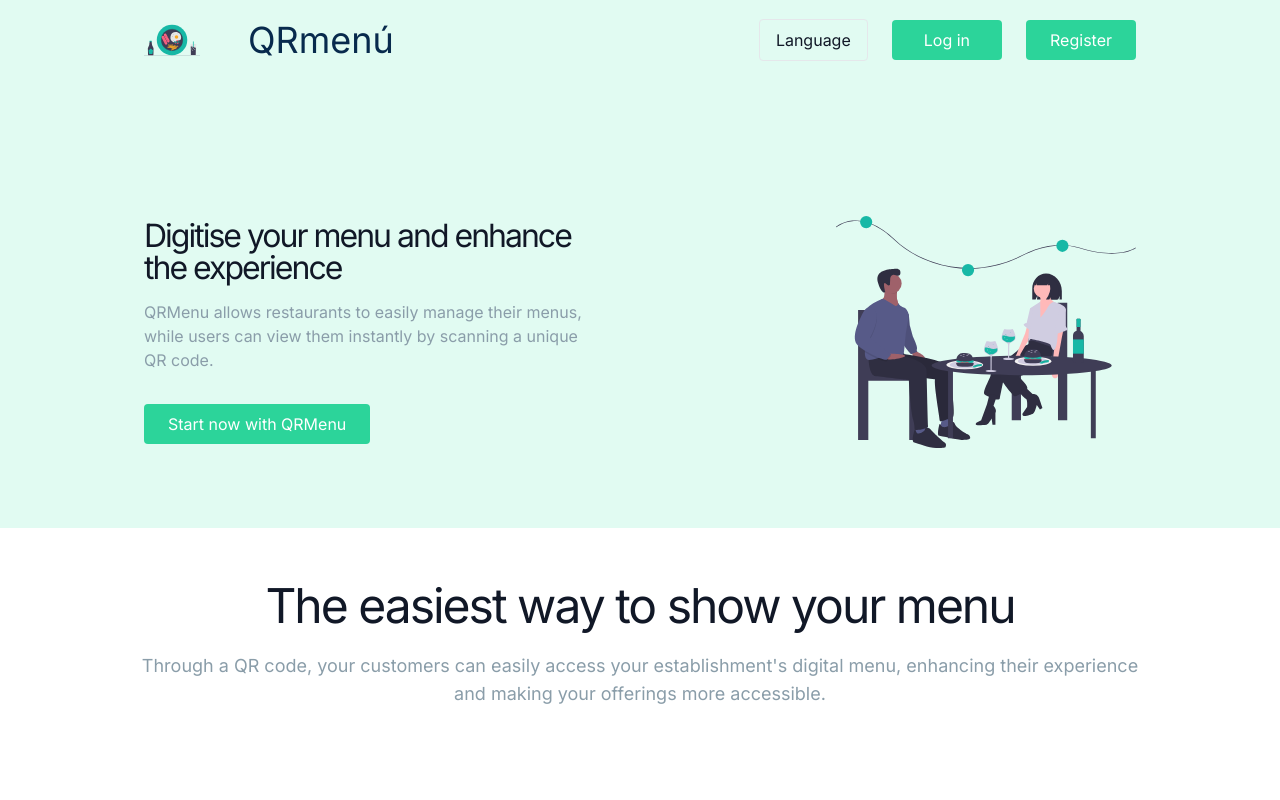
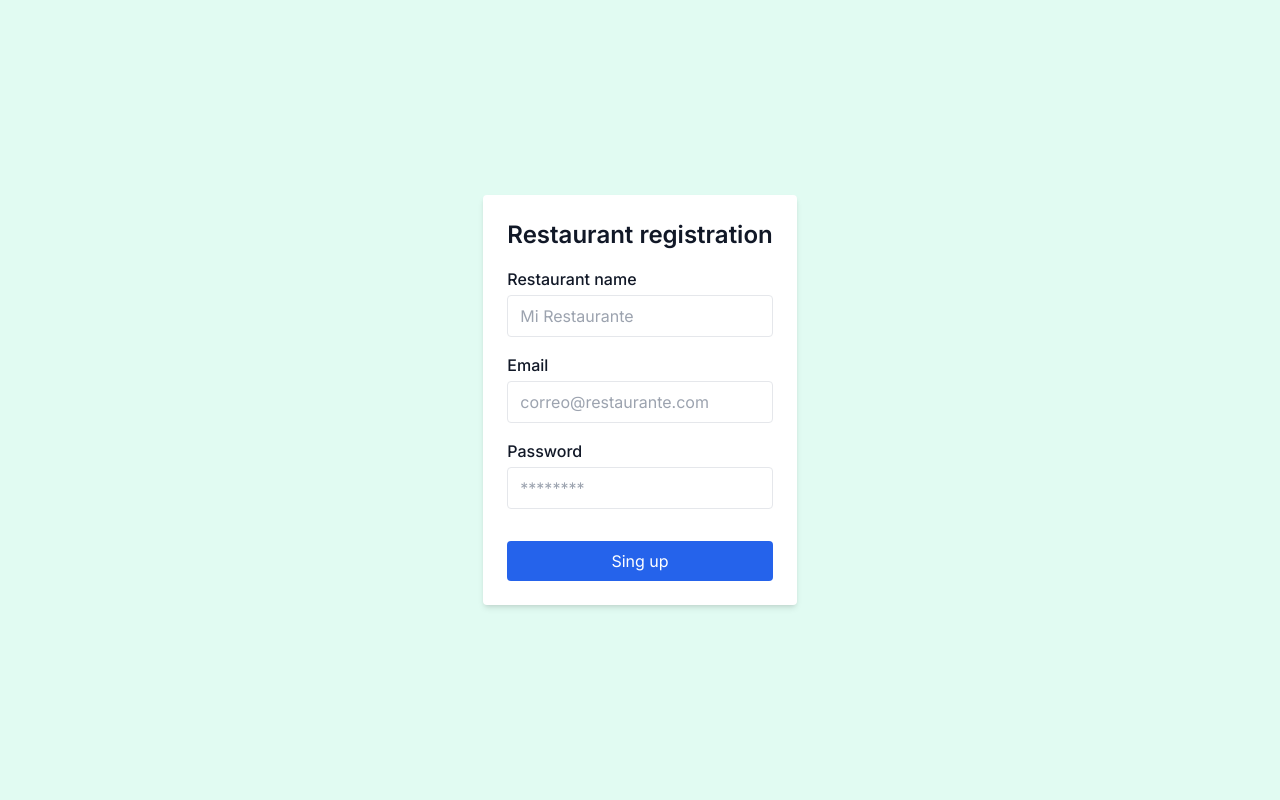
Before and after one commit to jfernandezcl/QRmenu, a React (Vite) app in the folder frontend/: page /register in a window 1280 px wide. Shown: the top 800 px of the page. Built offline with nearby package versions, Linux system fonts and the light colour scheme.

Commit message:
feature: implement registration form and update home page layout

```diff
--- a/frontend/src/App.tsx
+++ b/frontend/src/App.tsx
@@ -1,24 +1,15 @@
-import Header from "./components/Header.tsx";
-import IntroSection from "./components/IntroSection.tsx";
-import InfoSection from "./components/InfoSection.tsx";
-import Footer from "./components/Footer.tsx";
+import { BrowserRouter as Router, Routes, Route } from "react-router-dom";
+import Home from "./pages/Home";
+import Register from "./pages/Register";
 
 function App() {
   return (
-    <>
-      <div className="w-full bg-background">
-        <Header />
-        <IntroSection />
-      </div>
-
-      <div>
-        <InfoSection />
-      </div>
-
-      <div>
-        <Footer />
-      </div>
-    </>
+    <Router>
+      <Routes>
+        <Route path="/" element={<Home />} />
+        <Route path="/register" element={<Register />} />
+      </Routes>
+    </Router>
   );
 }
 
--- a/frontend/src/components/Header.tsx
+++ b/frontend/src/components/Header.tsx
@@ -6,9 +6,11 @@ import {
   DropdownMenuItem,
 } from "./ui/dropdown-menu";
 import undraw_breakfast from "../images/undraw_breakfast.svg";
+import { useNavigate } from "react-router-dom";
 
 export default function Header() {
   const { t, i18n } = useTranslation();
+  const navigate = useNavigate();
 
   const changeLanguage = (lng: "en" | "es") => {
     i18n.changeLanguage(lng);
@@ -44,7 +46,10 @@ export default function Header() {
             {t("buttons.login")}
           </button>
 
-          <button className="px-2 py-1 sm:px-6 sm:py-2 text-textQuaternary bg-buttonPrimary rounded hover:bg-hoverPrimary text-sm sm:text-base">
+          <button
+            className="px-2 py-1 sm:px-6 sm:py-2 text-textQuaternary bg-buttonPrimary rounded hover:bg-hoverPrimary text-sm sm:text-base"
+            onClick={() => navigate("/register")}
+          >
             {t("buttons.register")}
           </button>
         </div>
--- /dev/null
+++ b/frontend/src/components/RegisterForm.tsx
@@ -0,0 +1,93 @@
+import { useTranslation } from "react-i18next";
+import React from "react";
+import { useForm } from "react-hook-form";
+import { z } from "zod";
+import { zodResolver } from "@hookform/resolvers/zod";
+
+const registerSchema = z.object({
+  restaurantName: z.string().min(2, "El nombre es obligatorio"),
+  email: z.string().email("Email inválido"),
+  password: z.string().min(6, "Mínimo 6 caracteres"),
+});
+
+type RegisterFormData = z.infer<typeof registerSchema>;
+
+export default function RegisterForm() {
+  const { t } = useTranslation();
+
+  const {
+    register,
+    handleSubmit,
+    formState: { errors },
+  } = useForm<RegisterFormData>({
+    resolver: zodResolver(registerSchema),
+  });
+
+  const onSubmit = (data: RegisterFormData) => {
+    console.log("Formulario enviado:", data);
+  };
+
+  return (
+    <form
+      onSubmit={handleSubmit(onSubmit)}
+      className="max-w-md mx-auto p-6 bg-white rounded shadow-md flex flex-col gap-4"
+    >
+      <h2 className="text-2xl font-semibold text-center">
+        {t("register.title")}
+      </h2>
+
+      <div className="flex flex-col">
+        <label className="mb-1 font-medium">
+          {t("labels.restaurant_name")}
+        </label>
+        <input
+          {...register("restaurantName")}
+          className="px-3 py-2 border rounded focus:outline-none focus:ring-2 focus:ring-blue-500"
+          placeholder="Mi Restaurante"
+        />
+        {errors.restaurantName && (
+          <span className="text-red-500 text-sm mt-1">
+            {errors.restaurantName.message}
+          </span>
+        )}
+      </div>
+
+      <div className="flex flex-col">
+        <label className="mb-1 font-medium">{t("labels.email")}</label>
+        <input
+          {...register("email")}
+          type="email"
+          className="px-3 py-2 border rounded focus:outline-none focus:ring-2 focus:ring-blue-500"
+          placeholder="correo@restaurante.com"
+        />
+        {errors.email && (
+          <span className="text-red-500 text-sm mt-1">
+            {errors.email.message}
+          </span>
+        )}
+      </div>
+
+      <div className="flex flex-col">
+        <label className="mb-1 font-medium">{t("labels.password")}</label>
+        <input
+          {...register("password")}
+          type="password"
+          className="px-3 py-2 border rounded focus:outline-none focus:ring-2 focus:ring-blue-500"
+          placeholder="********"
+        />
+        {errors.password && (
+          <span className="text-red-500 text-sm mt-1">
+            {errors.password.message}
+          </span>
+        )}
+      </div>
+
+      <button
+        type="submit"
+        className="mt-4 bg-blue-600 text-white py-2 rounded hover:bg-blue-700 transition"
+      >
+        {t("buttons.register")}
+      </button>
+    </form>
+  );
+}
--- a/frontend/src/i18n/locales/en.json
+++ b/frontend/src/i18n/locales/en.json
@@ -5,9 +5,12 @@
     "homepage_description": "QRMenu allows restaurants to easily manage their menus, while users can view them instantly by scanning a unique QR code.",
     "homepage_title_two": "The easiest way to show your menu",
     "homepage_description_two": "Through a QR code, your customers can easily access your establishment's digital menu, enhancing their experience and making your offerings more accessible.",
+    "register": {
+      "title": "Restaurant registration"
+    },
     "buttons": {
       "login": "Log in",
-      "register": "Register",
+      "register": "Sing up",
       "access": "Access",
       "create_account": "Create account",
       "forgot_password": "Forgot your password?",
--- a/frontend/src/i18n/locales/es.json
+++ b/frontend/src/i18n/locales/es.json
@@ -5,9 +5,12 @@
     "homepage_description": "QRMenu permite a los restaurantes gestionar su menú de manera sencilla, mientras que los usuarios pueden verlo al instante escaneando un código QR único.",
     "homepage_title_two": "La forma más sencilla de mostrar tu carta",
     "homepage_description_two": "A través de un código QR, tus clientes acceden fácilmente a la carta digital de tu establecimiento, mejorando su experiencia y facilitando el acceso a tu oferta gastronómica.",
+    "register": {
+      "title": "Registro del restaurante"
+    },
     "buttons": {
       "login": "Iniciar sesión",
-      "register": "Registrarte",
+      "register": "Registrarse",
       "access": "Acceder",
       "create_account": "Crear cuenta",
       "forgot_password": "¿Has olvidado tu contraseña?",
@@ -17,7 +20,7 @@
     "labels": {
       "email": "Correo electrónico",
       "password": "Contraseña",
-      "restaurant_name": "Nombre del establecimiento",
+      "restaurant_name": "Nombre del restaurante",
       "your_name": "Tu nombre"
     },
     "messages": {
--- /dev/null
+++ b/frontend/src/pages/Home.tsx
@@ -0,0 +1,23 @@
+import Header from "../components/Header.tsx";
+import IntroSection from "../components/IntroSection.tsx";
+import InfoSection from "../components/InfoSection.tsx";
+import Footer from "../components/Footer.tsx";
+
+export default function () {
+  return (
+    <>
+      <div className="w-full bg-background">
+        <Header />
+        <IntroSection />
+      </div>
+
+      <div>
+        <InfoSection />
+      </div>
+
+      <div>
+        <Footer />
+      </div>
+    </>
+  );
+}
--- /dev/null
+++ b/frontend/src/pages/Register.tsx
@@ -0,0 +1,11 @@
+import RegisterForm from "../components/RegisterForm";
+
+function App() {
+  return (
+    <div className="min-h-screen bg-background flex flex-col items-center justify-center">
+      <RegisterForm />
+    </div>
+  );
+}
+
+export default App;
```
Also changed, not shown: frontend/package.json (+6 -1 lines), 1 other file (tests, documents, lock files or other folders).
